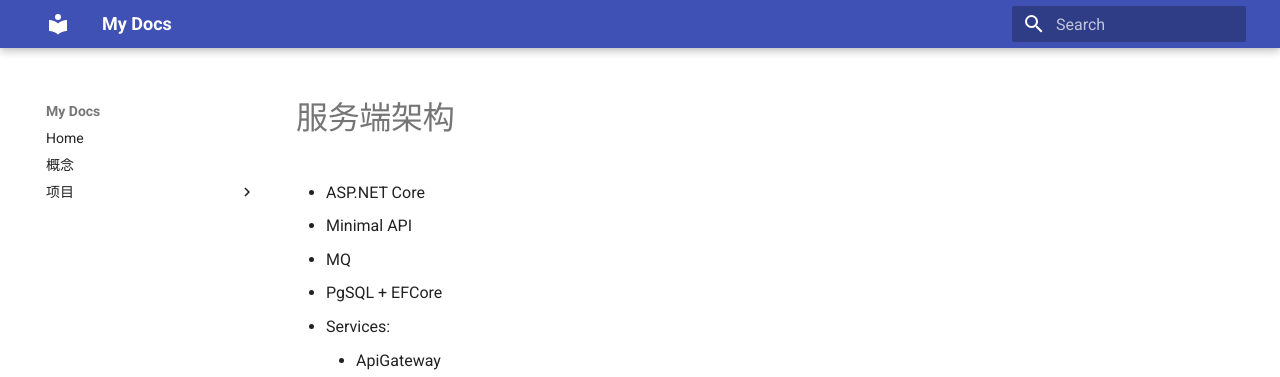
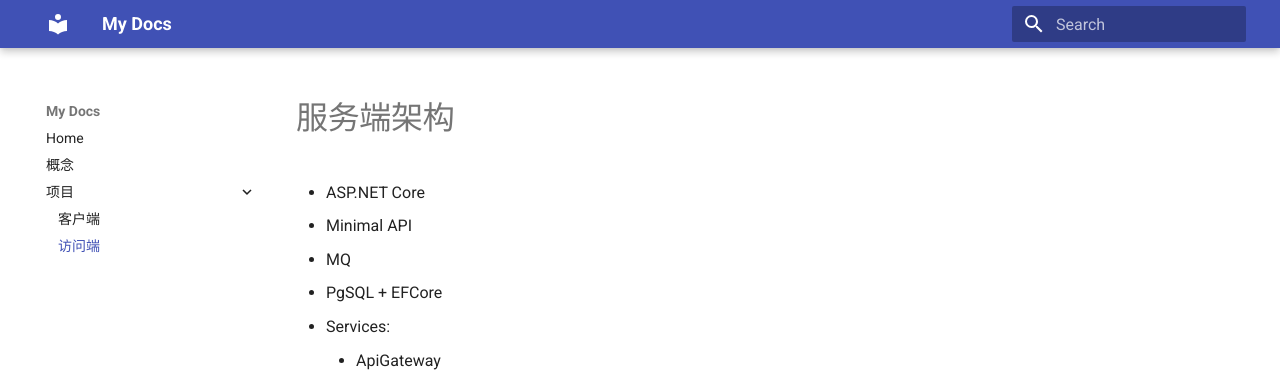
Before and after one commit to setsuodu/Template, an MkDocs documentation site: the page built from docs/projects/server.md, in a window 1280 px wide. Shown: the top 377 px of the page. Built offline with MkDocs 1.6.1 and Material for MkDocs 9.7.7, drawn with Linux system fonts in a browser that asks for light colours.

Commit message:
Update mkdocs.yml

```diff
--- a/mkdocs.yml
+++ b/mkdocs.yml
@@ -4,8 +4,8 @@ nav:
     - Home: index.md
     - 概念: concepts/intro.md
     - 项目:
-        - 客户端: projects/Client.md
-        - 访问端: projects/Server.md
+        - 客户端: projects/client.md
+        - 访问端: projects/server.md
 theme:
     name: material # 使用 MkDocs-Material 主题
     # ... 其他主题配置，如颜色、字体等
```
